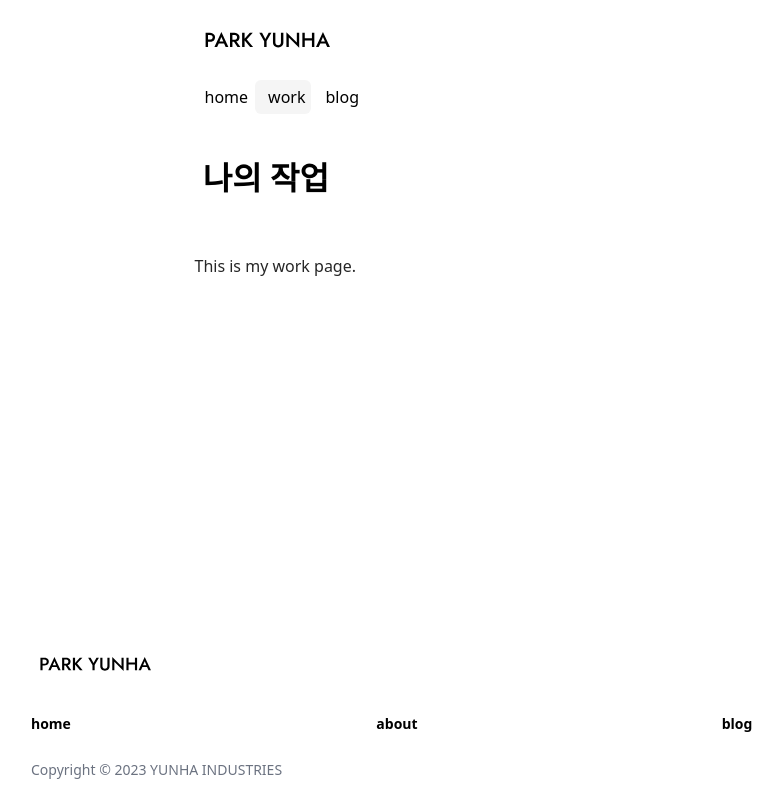
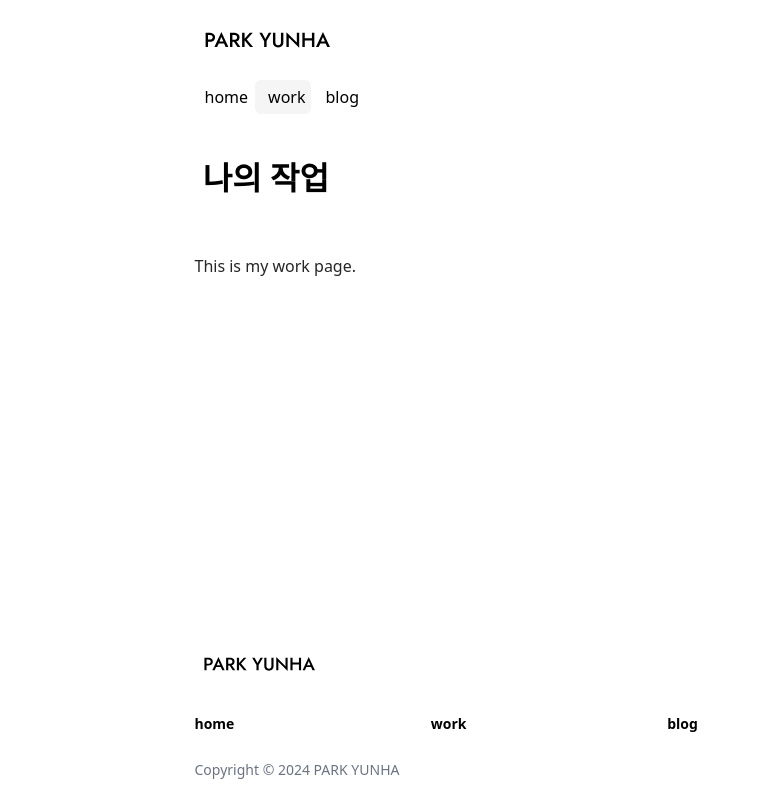
Before and after one commit to llighter/parkyunha.com, a Next.js app: page /work in a window 1280 px wide. Shown: the whole page, without its empty margins (119-902 px from the left). Built offline with nearby package versions, Linux system fonts and the light colour scheme.

Commit message:
footer 레이아웃 변경 및 문구 수정

```diff
--- a/components/footer.tsx
+++ b/components/footer.tsx
@@ -15,7 +15,7 @@ export default function Footer() {
   return (
     // <div className={styles.myfoot}>
     <footer className="mx-auto w-full tablet:w-full">
-      <div className="mx-auto px-5 laptop:max-w-screen-laptop_inner laptop:p-0">
+      <div className="mx-auto w-87.5 max-w-[366px] px-5 tablet:max-w-[576px] laptop:max-w-[653px] laptop:p-0">
         <div>
           <Logo />
           <ul
@@ -25,7 +25,7 @@ export default function Footer() {
               <a href="/">home</a>
             </li>
             <li>
-              <a href="/about">about</a>
+              <a href="/work">work</a>
             </li>
             <li>
               <a href="/blog">blog</a>
@@ -33,7 +33,7 @@ export default function Footer() {
           </ul>
         </div>
         <div className="py-4 pb-5 text-sm text-gray-500">
-          Copyright &copy; 2023 YUNHA INDUSTRIES
+          Copyright &copy; 2024 PARK YUNHA
         </div>
       </div>
     </footer>
```
